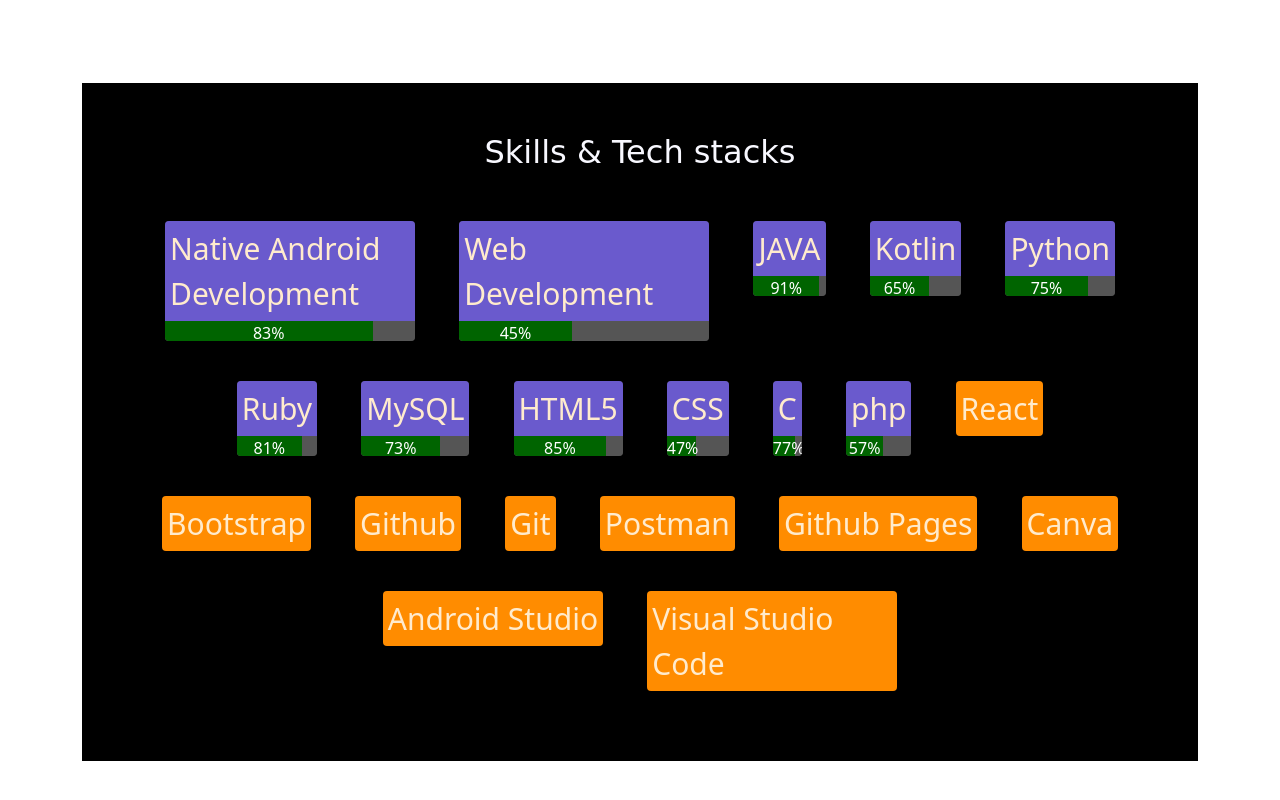
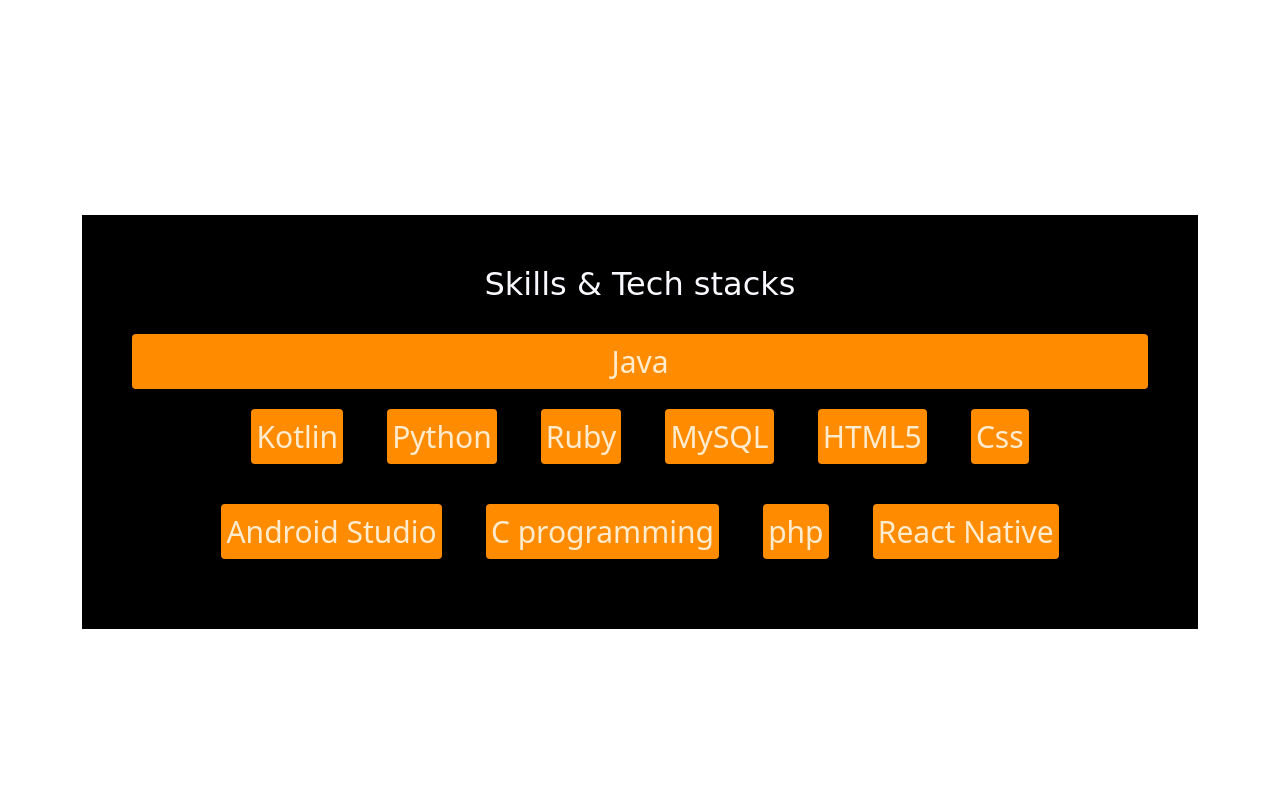
Before and after one commit to dev-divyansh/dev-divyansh-portfolio, a plain HTML site: page index.html in a window 1280 px wide. Shown: the part 1626-2426 px from the top of the page. Drawn offline with nearby package versions, Linux system fonts and the light colour scheme.

Commit message:
Update index.html

```diff
--- a/index.html
+++ b/index.html
@@ -50,134 +50,45 @@
 <section id="skills">
   <h2>Skills & Tech stacks</h2>
   <ul>
-    <li>
+
       <div class="skill" >
-        <div class="skill-name" style="background-color: slateblue;"> Native  Android Development </div>
-        <div class="skill-bar">
-          <div class="skill-level" style="width: 83%; background-color: darkgreen;">83%</div>
-        </div>
-      </div>
-    </li>
-    <li>
-      <div class="skill" >
-        <div class="skill-name" style="background-color: slateblue;"> Web Development </div>
-        <div class="skill-bar">
-          <div class="skill-level" style="width: 45%; background-color: darkgreen;">45%</div>
-        </div>
-      </div>
-    </li>
-
-    <li>
-      <div class="skill" >
-        <div class="skill-name" style="background-color: slateblue;"> JAVA </div>
-        <div class="skill-bar">
-          <div class="skill-level" style="width: 91%; background-color: darkgreen;">91%</div>
-        </div>
-      </div>
-    </li>
-    <li>
-      <div class="skill" >
-        <div class="skill-name" style="background-color: slateblue;"> Kotlin</div>
-        <div class="skill-bar">
-          <div class="skill-level" style="width: 65%; background-color: darkgreen;">65%</div>
-        </div>
-      </div>
-    </li>
-    <li>
-      <div class="skill" >
-        <div class="skill-name" style="background-color: slateblue;"> Python </div>
-        <div class="skill-bar">
-          <div class="skill-level" style="width: 75%; background-color: darkgreen;">75%</div>
-        </div>
-      </div>
-    </li>
-    <li>
-      <div class="skill" >
-        <div class="skill-name" style="background-color: slateblue;"> Ruby </div>
-        <div class="skill-bar">
-          <div class="skill-level" style="width: 81%; background-color: darkgreen;">81%</div>
-        </div>
-      </div>
-    </li>
-    <li>
-      <div class="skill" >
-        <div class="skill-name" style="background-color: slateblue;"> MySQL </div>
-        <div class="skill-bar">
-          <div class="skill-level" style="width: 73%; background-color: darkgreen;">73%</div>
-        </div>
-      </div>
-    </li>
-    <li>
-      <div class="skill" >
-        <div class="skill-name" style="background-color: slateblue;"> HTML5 </div>
-        <div class="skill-bar">
-          <div class="skill-level" style="width: 85%; background-color: darkgreen;">85%</div>
-        </div>
-      </div>
-    </li>
-    <li>
-      <div class="skill" >
-        <div class="skill-name" style="background-color: slateblue;"> CSS </div>
-        <div class="skill-bar">
-          <div class="skill-level" style="width: 47%; background-color: darkgreen;">47%</div>
-        </div>
-      </div>
-    </li>
-    <li>
-      <div class="skill" >
-        <div class="skill-name" style="background-color: slateblue;"> C </div>
-        <div class="skill-bar">
-          <div class="skill-level" style="width: 77%; background-color: darkgreen;">77%</div>
-        </div>
-      </div>
-    </li>
-    <li>
-      <div class="skill" >
-        <div class="skill-name" style="background-color: slateblue;"> php </div>
-        <div class="skill-bar">
-          <div class="skill-level" style="width: 57%; background-color: darkgreen;">57%</div>
-        </div>
-      </div>
-    </li>
-    <li>
-      <div class="skill" >
-        <div class="skill-name" style="background-color: darkorange;"> React </div>
+        <div class="skill-name" style="background-color: darkorange;"> Java </div>
 
       </div>
     </li>
     <li>
       <div class="skill" >
-        <div class="skill-name" style="background-color: darkorange;"> Bootstrap </div>
+        <div class="skill-name" style="background-color: darkorange;"> Kotlin </div>
 
       </div>
     </li>
     <li>
       <div class="skill" >
-        <div class="skill-name" style="background-color: darkorange;"> Github </div>
+        <div class="skill-name" style="background-color: darkorange;"> Python </div>
 
       </div>
     </li>
     <li>
       <div class="skill" >
-        <div class="skill-name" style="background-color: darkorange;"> Git</div>
+        <div class="skill-name" style="background-color: darkorange;"> Ruby </div>
 
       </div>
     </li>
     <li>
       <div class="skill" >
-        <div class="skill-name" style="background-color: darkorange;"> Postman</div>
+        <div class="skill-name" style="background-color: darkorange;"> MySQL </div>
 
       </div>
     </li>
     <li>
       <div class="skill" >
-        <div class="skill-name" style="background-color: darkorange;"> Github Pages </div>
+        <div class="skill-name" style="background-color: darkorange;"> HTML5 </div>
 
       </div>
     </li>
     <li>
       <div class="skill" >
-        <div class="skill-name" style="background-color: darkorange;"> Canva </div>
+        <div class="skill-name" style="background-color: darkorange;"> Css </div>
 
       </div>
     </li>
@@ -189,11 +100,22 @@
     </li>
     <li>
       <div class="skill" >
-        <div class="skill-name" style="background-color: darkorange;"> Visual Studio Code </div>
+        <div class="skill-name" style="background-color: darkorange;"> C programming </div>
 
       </div>
     </li>
+    <li>
+      <div class="skill" >
+        <div class="skill-name" style="background-color: darkorange;"> php </div>
 
+      </div>
+    </li>
+    <li>
+      <div class="skill" >
+        <div class="skill-name" style="background-color: darkorange;"> React Native </div>
+
+      </div>
+    </li>
 
   </ul>
 </section>
```
